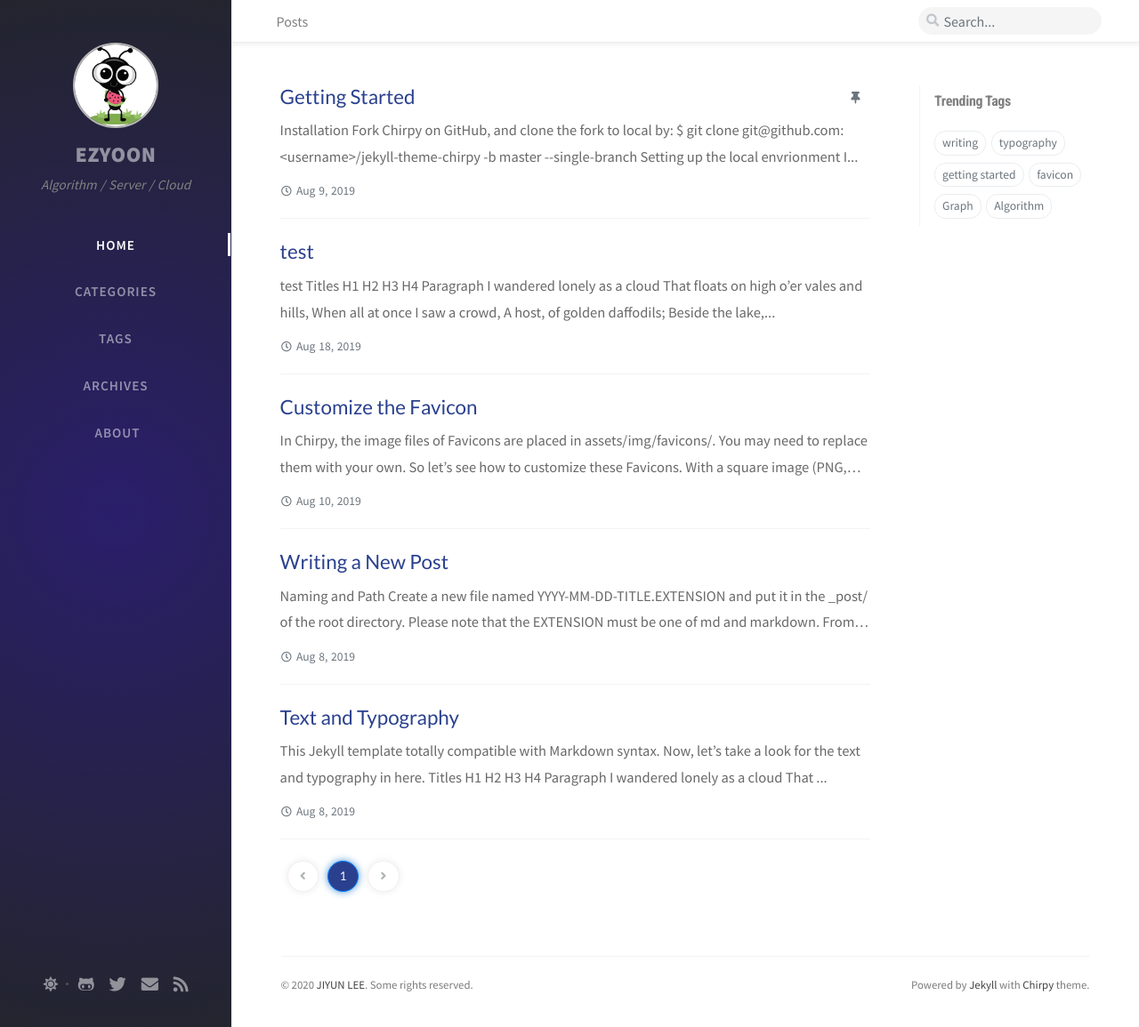
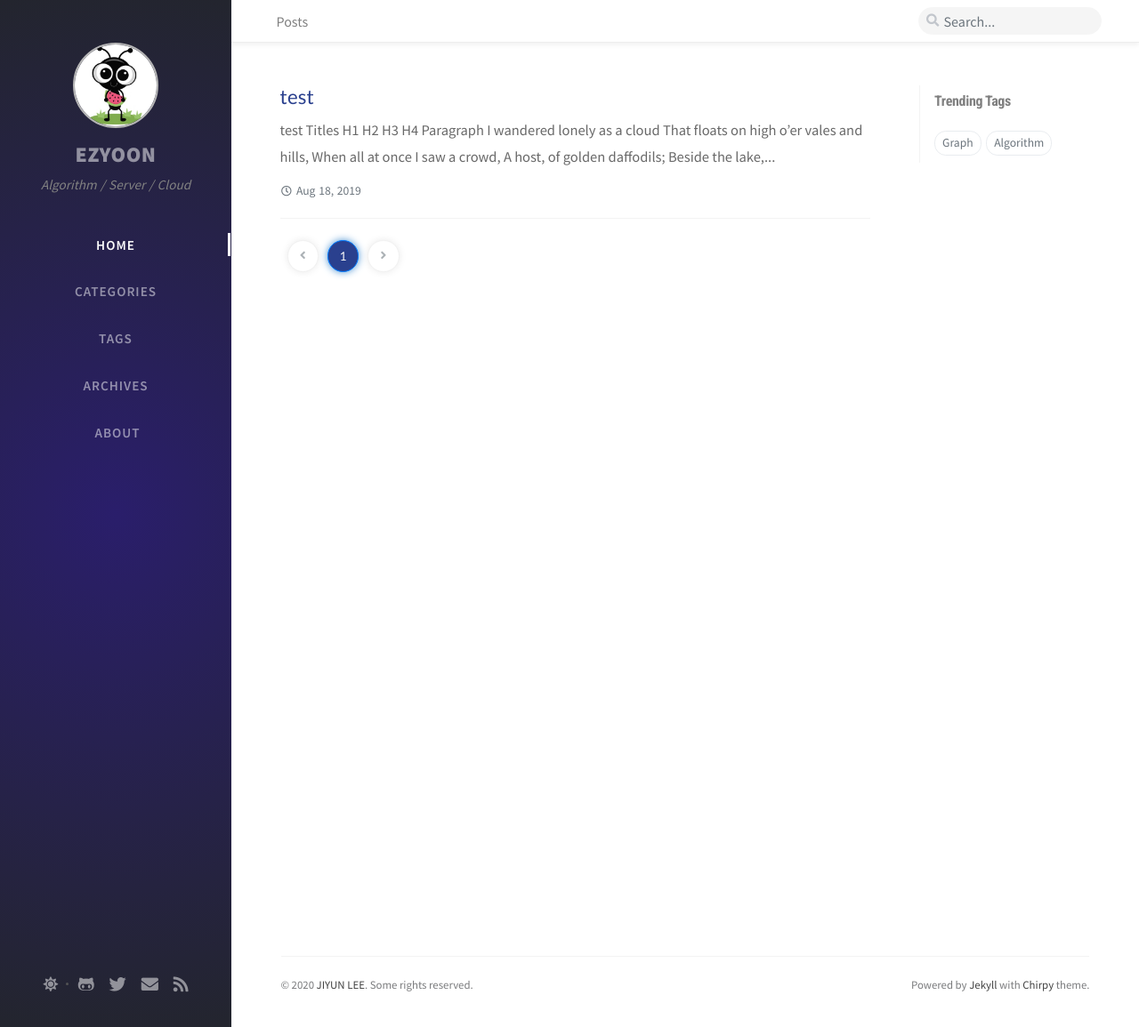
Before and after one commit to EZYOON/EZYOON.github.io, a Jekyll site: the page built from index.html, in a window 1280 px wide and 1155 px high. Shown: the whole window at 89% size. Built offline with Jekyll 4.4.1, drawn with Linux system fonts in a browser that asks for light colours; nearby versions of some CDN libraries; the list of posts is cut into pages by our own code; comment, search, counter and statistics services are not loaded.

````diff
--- a/_posts/2019-08-08-text-and-typography.md
+++ /dev/null
@@ -1,168 +0,0 @@
----
-title: Text and Typography
-author: Cotes Chung
-date: 2019-08-08 11:33:00 +0800
-categories: [Blogging, Demo]
-tags: [typography]
-math: true
----
-
-This Jekyll template totally compatible with Markdown syntax. Now, let's take a look for the text and typography in here.
-
-## Titles
-
-***
-# H1
-
-<h2 data-toc-skip>H2</h2>
-
-<h3 data-toc-skip>H3</h3>
-
-#### H4
-
-***
-
-## Paragraph
-
-I wandered lonely as a cloud
-
-That floats on high o'er vales and hills,
-
-When all at once I saw a crowd,
-
-A host, of golden daffodils;
-
-Beside the lake, beneath the trees,
-
-Fluttering and dancing in the breeze.
-
-## Block Quote
-
-> This line to shows the Block Quote.
-
-## Tables
-
-|Company|Contact|Country|
-|:---|:--|---:|
-|Alfreds Futterkiste | Maria Anders | Germany
-|Island Trading | Helen Bennett | UK
-|Magazzini Alimentari Riuniti | Giovanni Rovelli | Italy
-
-## Link
-
-<http://127.0.0.1:4000>
-
-
-## Footnote
-
-Click the hook will locate the footnote[^footnote].
-
-
-## Image
-
-![Desktop View]({{ "/assets/img/sample/mockup.png" | relative_url }})
-
-
-## Inline code
-
-This is an example of `Inline Code`.
-
-## Mathematics
-
-The mathematics powered by [**MathJax**](https://www.mathjax.org/):
-
-$$ \sum_{n=1}^\infty 1/n^2 = \frac{\pi^2}{6} $$
-
-When \\(a \ne 0\\), there are two solutions to \\(ax^2 + bx + c = 0\\) and they are
-
-$$ x = {-b \pm \sqrt{b^2-4ac} \over 2a} $$
-
-## Code Snippet
-
-### Common
-
-```
-This is a common code snippet, without syntax highlight and line number.
-```
-
-### Specific Languages
-
-#### Console
-
-```console
-$ date
-Sun Nov  3 15:11:12 CST 2019
-```
-
-
-#### Terminal
-
-```terminal
-$ env |grep SHELL
-SHELL=/usr/local/bin/bash
-PYENV_SHELL=bash
-```
-
-#### Ruby
-
-```ruby
-def sum_eq_n?(arr, n)
-  return true if arr.empty? && n == 0
-  arr.product(arr).reject { |a,b| a == b }.any? { |a,b| a + b == n }
-end
-```
-
-#### Shell
-
-```shell
-if [ $? -ne 0 ]; then
-    echo "The command was not successful.";
-    #do the needful / exit
-fi;
-```
-
-#### Liquid
-
-{% raw %}
-```liquid
-{% if product.title contains 'Pack' %}
-  This product's title contains the word Pack.
-{% endif %}
-```
-{% endraw %}
-
-#### HTML
-
-```html
-<div class="sidenav">
-  <a href="#contact">Contact</a>
-  <button class="dropdown-btn">Dropdown
-    <i class="fa fa-caret-down"></i>
-  </button>
-  <div class="dropdown-container">
-    <a href="#">Link 1</a>
-    <a href="#">Link 2</a>
-    <a href="#">Link 3</a>
-  </div>
-  <a href="#contact">Search</a>
-</div>
-```
-
-**Horizontal Scrolling**
-
-```html
-<div class="panel-group">
-  <div class="panel panel-default">
-    <div class="panel-heading" id="{{ category_name }}">
-      <i class="far fa-folder"></i>
-      <p>This is a very long long long long long long long long long long long long long long long long long long long long long line.</p>
-      </a>
-    </div>
-  </div>
-</div>
-```
-
-
-## Reverse Footnote
-
-[^footnote]: The footnote source.
--- a/_posts/2019-08-09-getting-started.md
+++ /dev/null
@@ -1,141 +0,0 @@
----
-title: Getting Started
-author: Cotes Chung
-date: 2019-08-09 20:55:00 +0800
-categories: [Blogging, Tutorial]
-tags: [getting started]
-pin: true
----
-
-
-## Installation
-
-[Fork **Chirpy**](https://github.com/cotes2020/jekyll-theme-chirpy/fork) on GitHub, and clone the fork to local by:
-
-```terminal
-$ git clone git@github.com:<username>/jekyll-theme-chirpy -b master --single-branch
-```
-
-### Setting up the local envrionment
-
-If you would like to run or build the project on your local machine, please follow the [Jekyll Docs](https://jekyllrb.com/docs/installation/) to complete the installation of `Ruby`, `RubyGems` and `Bundler`.
-
-Before running or building for the first time, please complete the installation of the Jekyll plugins. Go to the root directory of project and run:
-
-```terminal
-$ bundle install
-```
-
-`bundle` will automatically install all the dependencies specified by `Gemfile`.
-
-What's more, in order to generate some extra files (*categories*, *tags* and *last modified list*), we need to use some tool scripts. If your machine is running Debian or macOS, make sure that [GNU coreutils](https://www.gnu.org/software/coreutils/) is installed. Otherwise, install by:
-
-* Debian
-
-  ```console
-  $ sudo apt-get install coreutils
-  ```
-
-* macOS
-
-  ```console
-  $ brew install coreutils
-  ```
-
-
-## Usage
-
-Running [**Chirpy**](https://github.com/cotes2020/jekyll-theme-chirpy/) requires some extra files, which cannot be generated by Jekyll native commands, so please strictly follow the methods mentioned below to run or deploy your website.
-
-### Initialization
-
-Go to the root directory of the project and start initialization:
-
-```console
-$ bash tools/init.sh
-```
-
-> If you not intend to deploy it on GitHub Pages, append parameter option `--no-gh` at the end of the above command.
-
-What it does is:
-
-1. Remove some files or directories from your repository:
-    - `.travis.yml`
-    - files under `_posts`
-    - folder `docs`
-
-2. If you use the `--no-gh` option, the directory `.github` will be deleted. Otherwise, setup the GitHub Action workflow by removing extension `.hook` of `.github/workflows/pages-deploy.yml.hook`, and then remove the other files and directories in folder `.github`.
-
-3. Automatically create a commit to save the changes.
-
-### Configuration
-
-Generally, go to `_config.yml` and configure the variables as needed. Some of them are typical options:
-* `url`
-* `avatar`
-* `timezone`
-* `theme_mode`
-
-
-### Run Locally
-
-You may want to preview the site contents before publishing, so just run it by:
-
-```terminal
-$ bash tools/run.sh
-```
-
-Then open a browser and visit to <http://localhost:4000>.
-
-Few days later, you may find that the file changes does not refresh in real time by using `run.sh`. Don't worry, the advanced option `-r` (or `--realtime`) will solve this problem, but it requires [**fswatch**](http://emcrisostomo.github.io/fswatch/) to be installed on your machine.
-
-### Deployment
-
-Before the deployment begins, checkout the file `_config.yml` and make sure the `url` is configured correctly. Furthermore, if you prefer the [_project site_](https://help.github.com/en/github/working-with-github-pages/about-github-pages#types-of-github-pages-sites) and don't use a custom domain, or you want to visit your website with a base url on a web server other than **GitHub Pages**, remember to change the `baseurl` to your project name that starting with a slash. For example, `/project`.
-
-Assuming you have already gone through the [initialization](#initialization), you can now choose any of the following methods to deploy your website.
-
-#### Deploy on GitHub Pages
-
-For security reasons, GitHub Pages build runs on `safe` mode, which restricts us from using tool scripts to generate additional page files. Therefore, we can use GitHub Actions to build the site, store the built site files on a new branch, and use that branch as the source of the Pages service.
-
-1. Push any commit to `origin/master` to trigger the GitHub Actions workflow. Once the build is complete, a new remote branch called `gh-pages` will appear, which is used to store the built site files.
-
-2. Unless you prefer to project sites, rename your repository to `<username>.github.io` on GitHub.
-
-3. Choose branch `gh-pages` as the [publishing source](https://docs.github.com/en/github/working-with-github-pages/configuring-a-publishing-source-for-your-github-pages-site) for your GitHub Pages site.
-
-4. Visit your website at the address indicated by GitHub.
-
-#### Deploy on Other Platforms
-
-On platforms other than GitHub, e.g. GitLab, we cannot enjoy the convenience of **GitHub Actions**. However, we have a tool to make up for this shortcoming.
-
-Commit the changes of your repository first, then run the publish script:
-
-```console
-$ bash tools/publish.sh
-```
-
-> Please note that the *Recent Update* list requires the latest git-log date of posts, thus make sure the changes in `_posts` have been committed before running this command.
-
-It will automatically generates the *Latest Modified Date* and *Categories / Tags* page for the posts and submit a commit, then push to `origin/master`. Its output is similar to the following log:
-
-```terminal
-[INFO] Success to update lastmod for 4 post(s).
-[INFO] Succeed! 3 category-pages created.
-[INFO] Succeed! 4 tag-pages created.
-[INFO] Published successfully!
-```
-
-Lastly, enable the pages service according to the instructions of the platform you choose.
-
-#### Deploy on Private Server
-
-In the root of the source project, build your site by:
-
-```console
-$ bash tools/build.sh -d /path/to/site/
-```
-
-The generated site files will be placed in the root of `/path/to/site/`. Now you should upload those files to your web server, such as Nginx.
--- a/_posts/2019-08-11-customize-the-favicon.md
+++ /dev/null
@@ -1,27 +0,0 @@
----
-title: Customize the Favicon
-author: Cotes Chung
-date: 2019-08-11 00:34:00 +0800
-categories: [Blogging, Tutorial]
-tags: [favicon]
-toc: false
----
-
-In [**Chirpy**](https://github.com/cotes2020/jekyll-theme-chirpy/), the image files of [Favicons](https://www.favicon-generator.org/about/) are placed in `assets/img/favicons/`. You may need to replace them with your own. So let's see how to customize these Favicons.
-
-With a square image (PNG, JPG or GIF) in hand, open the site [*Favicon & App Icon Generator*](https://www.favicon-generator.org/) and upload your original image.
-
-![upload-image]({{ "/assets/img/sample/upload-image.png" | relative_url }})
-
-Click button <kbd>Create Favicon</kbd> and wait a moment for the website to generate the icons of various sizes automatically.
-
-![download-icons]({{ "/assets/img/sample/download-icons.png" | relative_url }})
-
-Download the generated package, unzip and delete the following two from the extracted files:
-
-- browserconfig.xml
-- manifest.json
-
-Now, copy the rest image files (`.PNG` and `.ICO`) to cover the original one in folder `assets/img/favicons/`.
-
-Lastly, don't forget to rebuild your site so that the icon becomes your custom edition.
--- a/_posts/2019-08-08-write-a-new-post.md
+++ b/_posts/write.md
@@ -2,8 +2,8 @@
 title: Writing a New Post
 author: Cotes Chung
 date: 2019-08-08 14:10:00 +0800
-categories: [Blogging, Tutorial]
-tags: [writing]
+categories: []
+tags: []
 ---
 
 ## Naming and Path
@@ -47,10 +47,10 @@ Then we should have two _category_ type pages placed in folder `categories` of r
 ```sh
 .
 ├── categories
-│   ├── animal.html         # a category type page
-│   └── insect.html
+│   ├── animal.html         # a category type page
+│   └── insect.html
 ├── tags
-│   └── bee.html            # a tag type page
+│   └── bee.html            # a tag type page
 ...
 ```
 
--- /dev/null
+++ b/categories/algorithm.html
@@ -0,0 +1,5 @@
+---
+layout: category
+title: Algorithm       # e.g. Insect
+category: Algorithm     # e.g. Insect
+---
--- /dev/null
+++ b/categories/graph.html
@@ -0,0 +1,5 @@
+---
+layout: category
+title: Graph        # e.g. Insect
+category: Graph     # e.g. Insect
+---
--- /dev/null
+++ b/tags/algorithm.html
@@ -0,0 +1,5 @@
+---
+layout: tag
+title: Algorithm           # e.g. bee
+tag: Algorithm               # e.g. bee
+---
````
